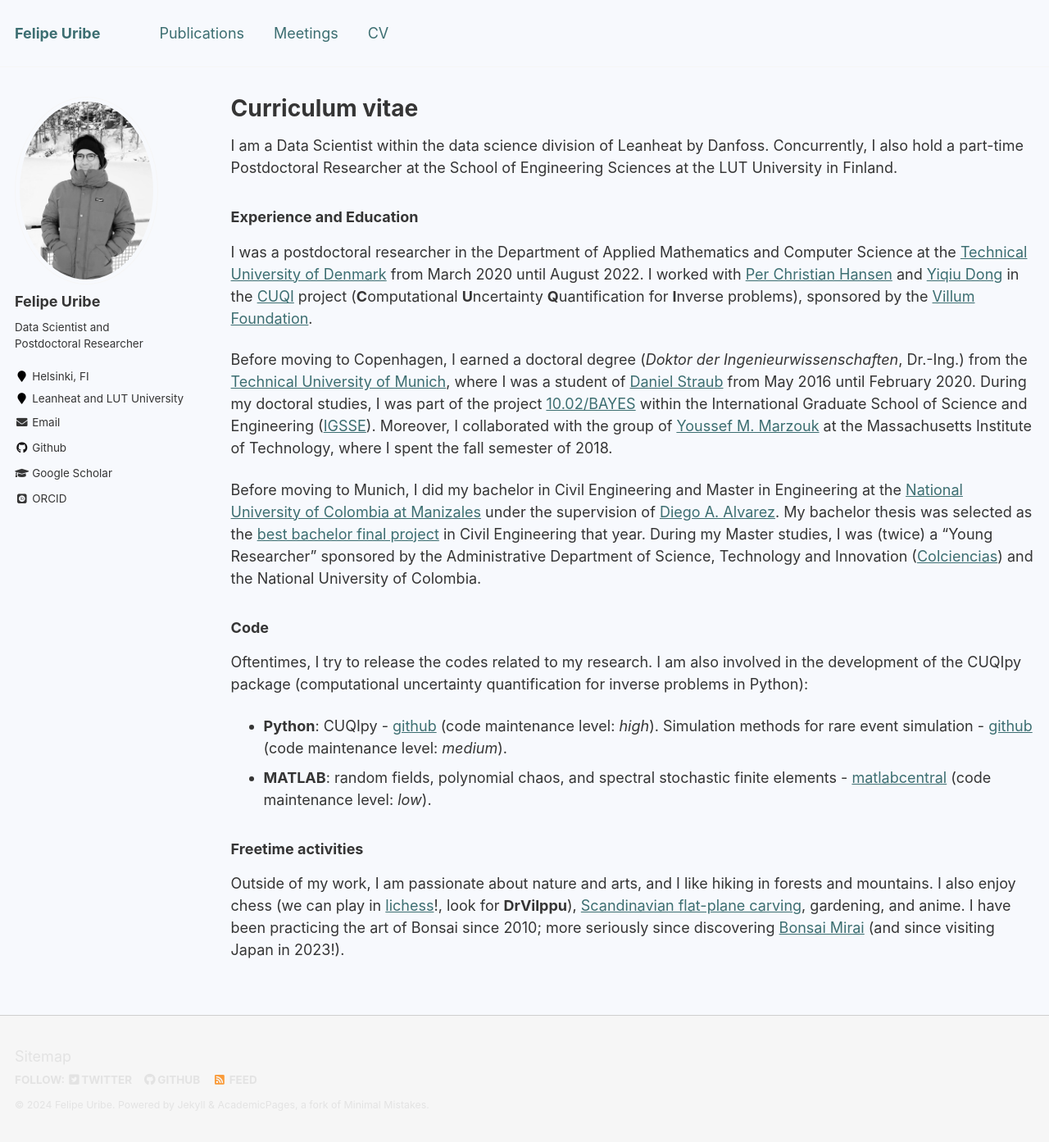
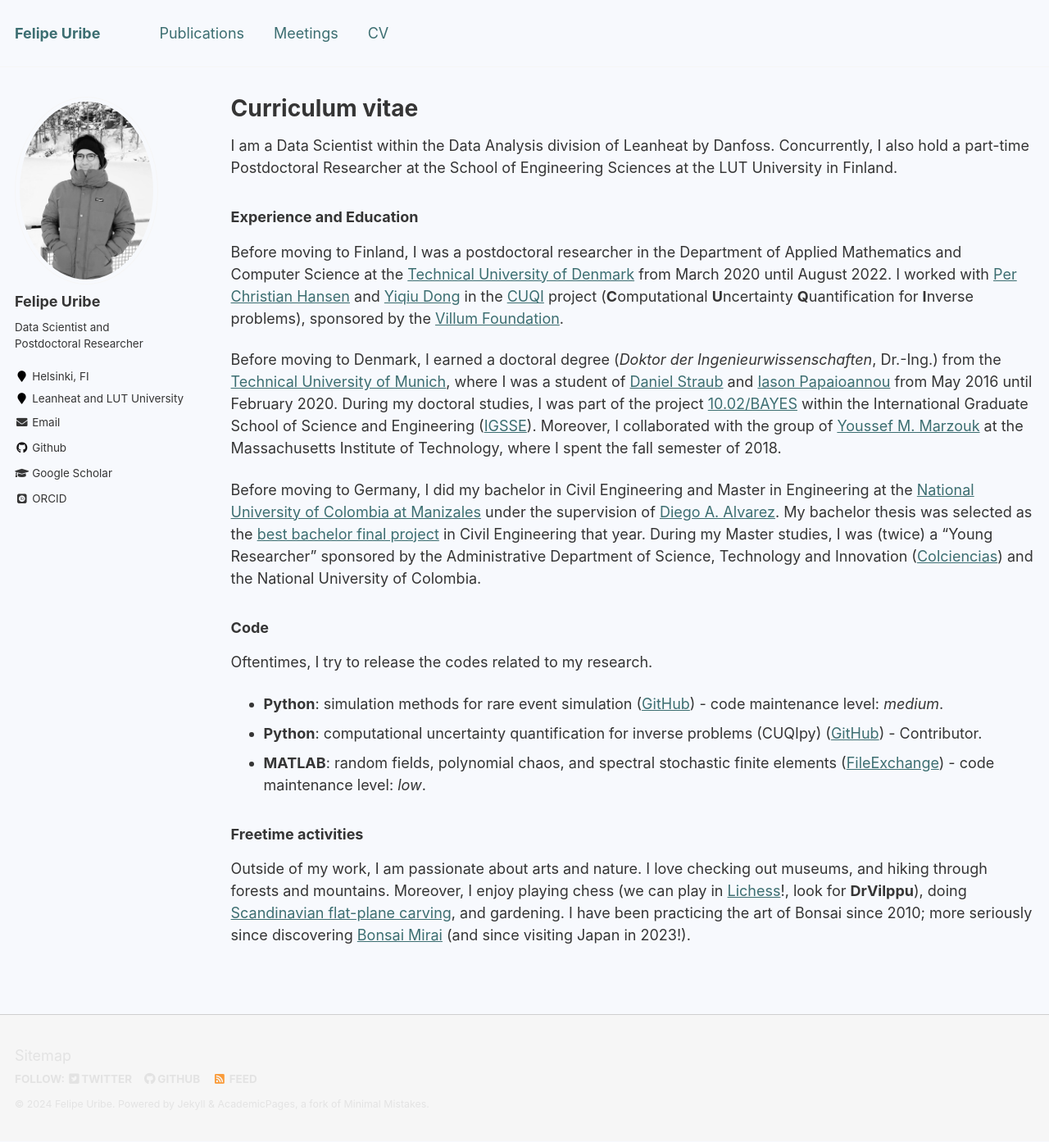
Before and after one commit to furibec/furibec.github.io, a Jekyll site: the page built from _pages/cv.md, in a window 1280 px wide and 1393 px high. Shown: the whole window at 82% size. Built offline with Jekyll 4.4.1, drawn with Linux system fonts in a browser that asks for light colours; some web fonts are replaced.

Commit message:
adding arxiv link and editing my cv

```diff
--- a/_pages/cv.md
+++ b/_pages/cv.md
@@ -9,20 +9,22 @@ redirect_from:
 
 {% include base_path %}
 
-I am a Data Scientist within the data science division of Leanheat by Danfoss. Concurrently, I also hold a part-time Postdoctoral Researcher at the School of Engineering Sciences at the LUT University in Finland.
+I am a Data Scientist within the Data Analysis division of Leanheat by Danfoss. Concurrently, I also hold a part-time Postdoctoral Researcher at the School of Engineering Sciences at the LUT University in Finland.
 
 
 ### Experience and Education
-I was a postdoctoral researcher in the Department of Applied Mathematics and Computer Science at the [Technical University of Denmark](https://www.dtu.dk/) from March 2020 until August 2022. I worked with [Per Christian Hansen](http://www2.compute.dtu.dk/~pcha/) and [Yiqiu Dong](http://www2.compute.dtu.dk/~yido/index.html) in the [CUQI](https://www.compute.dtu.dk/english/cuqi) project (**C**omputational **U**ncertainty **Q**uantification for **I**nverse problems), sponsored by the [Villum Foundation](https://veluxfoundations.dk/en).
+Before moving to Finland, I was a postdoctoral researcher in the Department of Applied Mathematics and Computer Science at the [Technical University of Denmark](https://www.dtu.dk/) from March 2020 until August 2022. I worked with [Per Christian Hansen](http://www2.compute.dtu.dk/~pcha/) and [Yiqiu Dong](http://www2.compute.dtu.dk/~yido/index.html) in the [CUQI](https://www.compute.dtu.dk/english/cuqi) project (**C**omputational **U**ncertainty **Q**uantification for **I**nverse problems), sponsored by the [Villum Foundation](https://veluxfoundations.dk/en).
 
-Before moving to Copenhagen, I earned a doctoral degree (*Doktor der Ingenieurwissenschaften*, Dr.-Ing.) from the [Technical University of Munich](http://www.tum.de), where I was a student of [Daniel Straub](https://www.bgu.tum.de/era/team/daniel-straub/) from May 2016 until February 2020. During my doctoral studies, I was part of the project [10.02/BAYES](https://www.igsse.gs.tum.de/en/igsse/projects-and-teams/igsse-call-projects/) within the International Graduate School of Science and Engineering ([IGSSE](https://www.igsse.gs.tum.de/index.php?id=5)). Moreover, I collaborated with the group of [Youssef M. Marzouk](https://uqgroup.mit.edu/people) at the Massachusetts Institute of Technology, where I spent the fall semester of 2018.
+Before moving to Denmark, I earned a doctoral degree (*Doktor der Ingenieurwissenschaften*, Dr.-Ing.) from the [Technical University of Munich](http://www.tum.de), where I was a student of [Daniel Straub](https://www.cee.ed.tum.de/era/team/daniel-straub/) and [Iason Papaioannou](https://www.cee.ed.tum.de/era/team/iason-papaioannou/) from May 2016 until February 2020. During my doctoral studies, I was part of the project [10.02/BAYES](https://www.igsse.gs.tum.de/en/igsse/projects-and-teams/igsse-call-projects/) within the International Graduate School of Science and Engineering ([IGSSE](https://www.igsse.gs.tum.de/index.php?id=5)). Moreover, I collaborated with the group of [Youssef M. Marzouk](https://uqgroup.mit.edu/people) at the Massachusetts Institute of Technology, where I spent the fall semester of 2018.
 
-Before moving to Munich, I did my bachelor in Civil Engineering and Master in Engineering at the [National University of Colombia at Manizales](https://unal.edu.co/en.html) under the supervision of [Diego A. Alvarez](https://diegoandresalvarez.github.io/). My bachelor thesis was selected as the [best bachelor final project](http://www.pregrado.unal.edu.co/mejores-trabajos-de-grado/) in Civil Engineering that year. During my Master studies, I was (twice) a "Young Researcher" sponsored by the Administrative Department of Science, Technology and Innovation ([Colciencias](https://minciencias.gov.co/)) and the National University of Colombia.
+Before moving to Germany, I did my bachelor in Civil Engineering and Master in Engineering at the [National University of Colombia at Manizales](https://unal.edu.co/en.html) under the supervision of [Diego A. Alvarez](https://diegoandresalvarez.github.io/). My bachelor thesis was selected as the [best bachelor final project](http://www.pregrado.unal.edu.co/mejores-trabajos-de-grado/) in Civil Engineering that year. During my Master studies, I was (twice) a "Young Researcher" sponsored by the Administrative Department of Science, Technology and Innovation ([Colciencias](https://minciencias.gov.co/)) and the National University of Colombia.
 
 ### Code
-Oftentimes, I try to release the codes related to my research. I am also involved in the development of the CUQIpy package (computational uncertainty quantification for inverse problems in Python):
-- **Python**: CUQIpy - [github](https://github.com/CUQI-DTU/CUQIpy) (code maintenance level: *high*). Simulation methods for rare event simulation - [github](https://github.com/furibec/rare_event_simulation) (code maintenance level: *medium*).
-- **MATLAB**: random fields, polynomial chaos, and spectral stochastic finite elements - [matlabcentral](https://mathworks.com/matlabcentral/profile/authors/2912338) (code maintenance level: *low*).
+Oftentimes, I try to release the codes related to my research.
+
+- **Python**: simulation methods for rare event simulation ([GitHub](https://github.com/furibec/rare_event_simulation)) - code maintenance level: *medium*.
+- **Python**: computational uncertainty quantification for inverse problems (CUQIpy) ([GitHub](https://github.com/CUQI-DTU/CUQIpy)) - Contributor.
+- **MATLAB**: random fields, polynomial chaos, and spectral stochastic finite elements ([FileExchange](https://mathworks.com/matlabcentral/profile/authors/2912338)) - code maintenance level: *low*.
 
 ### Freetime activities
-Outside of my work, I am passionate about nature and arts, and I like hiking in forests and mountains. I also enjoy chess (we can play in [lichess](https://lichess.org/)!, look for **DrVilppu**), [Scandinavian flat-plane carving](https://en.wikipedia.org/wiki/Scandinavian_flat-plane_style_of_woodcarving), gardening, and anime. I have been practicing the art of Bonsai since 2010; more seriously since discovering [Bonsai Mirai](https://live.bonsaimirai.com/) (and since visiting Japan in 2023!).
+Outside of my work, I am passionate about arts and nature. I love checking out museums, and hiking through forests and mountains. Moreover, I enjoy playing chess (we can play in [Lichess](https://lichess.org/)!, look for **DrVilppu**), doing [Scandinavian flat-plane carving](https://en.wikipedia.org/wiki/Scandinavian_flat-plane_style_of_woodcarving), and gardening. I have been practicing the art of Bonsai since 2010; more seriously since discovering [Bonsai Mirai](https://live.bonsaimirai.com/) (and since visiting Japan in 2023!).
```
Also changed, not shown: _pages/publications.md (+1 -1 lines).
